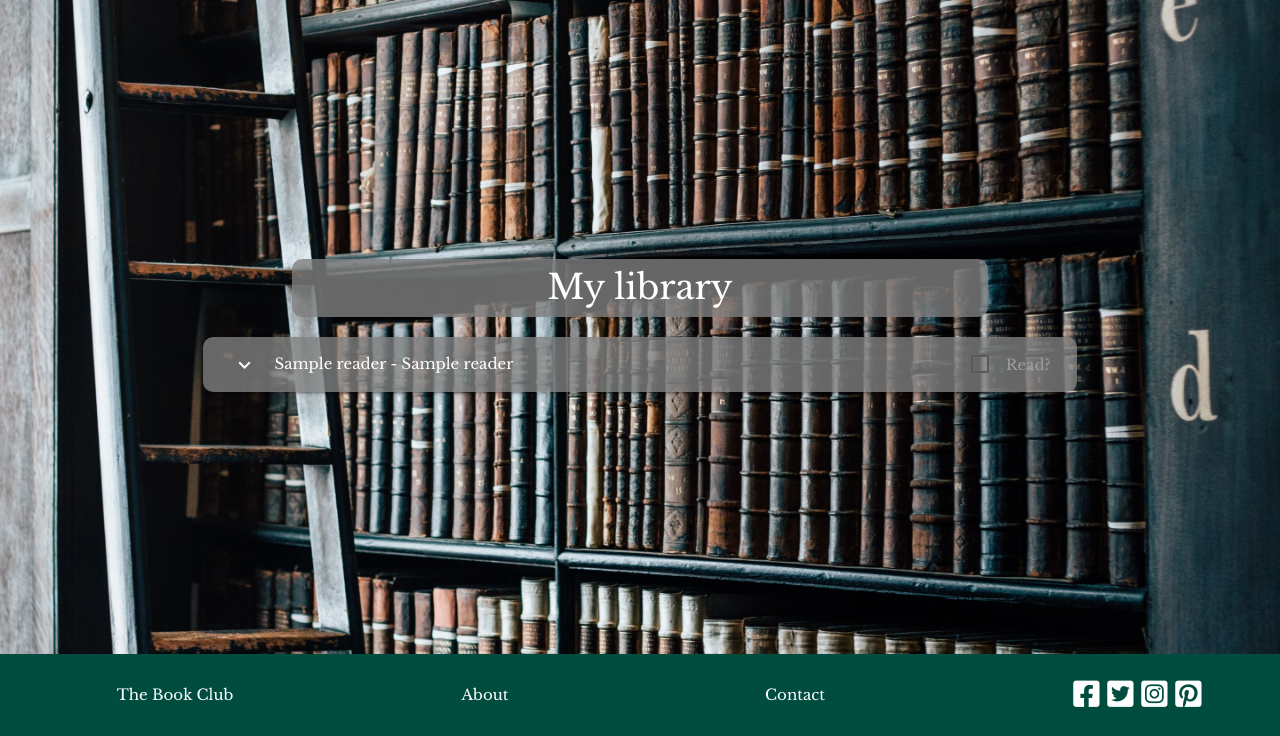
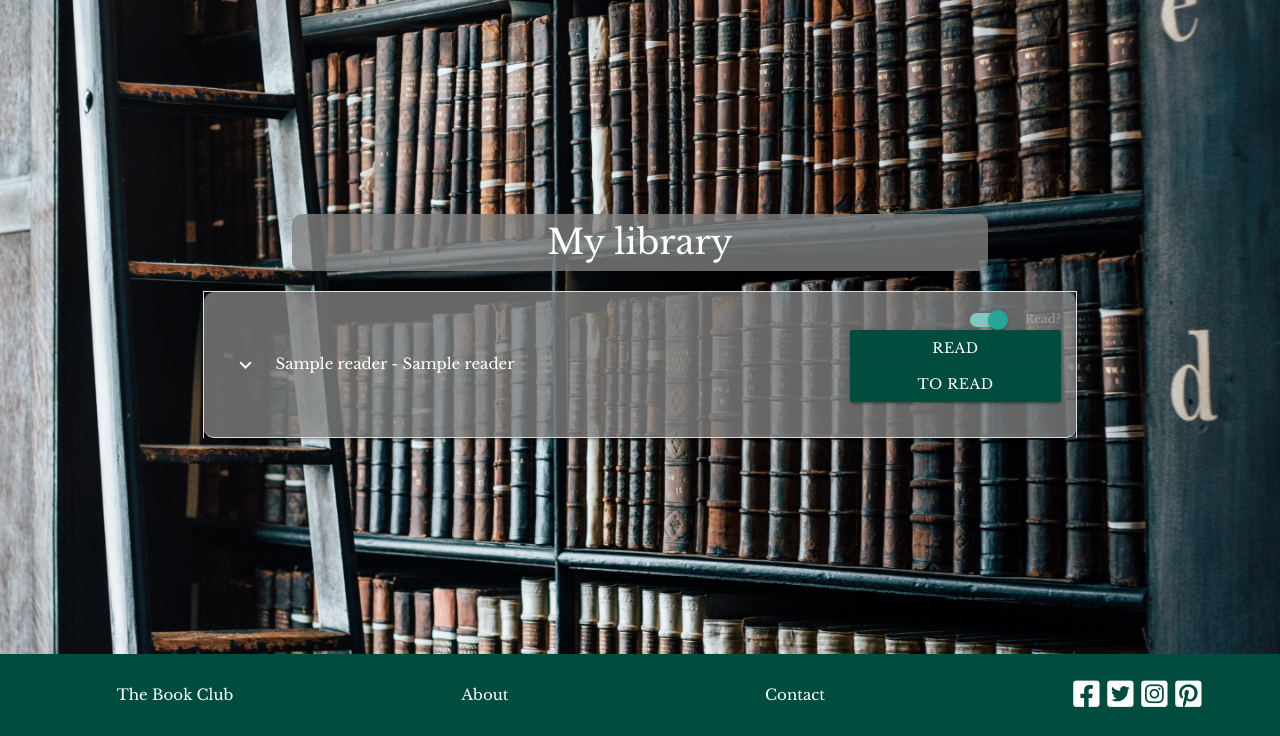
Before and after one commit to benm4ckenzie/assignment-three, a Flask app: page /my_library in a window 1280 px wide. Shown: the part 64-800 px from the top of the page. Run offline with Flask 2, Linux system fonts and the light colour scheme; a database or web service that is not in the repository returns one stand-in record (values such as "Sample title"); some libraries are stand-ins or nearby versions.

Commit message:
read book and to-read functionality added to my library

```diff
--- a/app.py
+++ b/app.py
@@ -49,10 +49,15 @@ def about_page():
     return render_template('about.html')
 
 
-@app.route('/read_book/<reader_id>', methods=['POST'])
+@app.route('/read_book/<reader_id>', methods=['GET'])
 def read_book(reader_id):
-    reader = mongo.db.reader
-    reader.insert_one(request.form.to_dict())
+    mongo.db.reader.update_one({"_id": ObjectId(reader_id)}, {"$set": {"read_book": True }})
+    return redirect(url_for('mylibrary'))
+
+
+@app.route('/to_read_book/<reader_id>', methods=['GET'])
+def to_read_book(reader_id):
+    mongo.db.reader.update_one({"_id": ObjectId(reader_id)}, {"$set": {"read_book": False }})
     return redirect(url_for('mylibrary'))
 
 
--- a/templates/enquiryreturn.html
+++ /dev/null
@@ -1,4 +0,0 @@
-{% extends 'index.html' %}
-{% block content %}
-
-{% endblock %}
--- a/templates/mylibrary.html
+++ b/templates/mylibrary.html
@@ -4,24 +4,46 @@
 	<h4 class="center-align heading-box white-text">My library</h4>
 	<div class="row">
 		<form class="col s12">
-			<ul id="book-box" class="collapsible" style="margin: 0px;">
+			<ul id="mylibrary-header" class="collapsible" style="margin: 0px;">
 				{% for reader in reader %}
 				<li style="margin-bottom: 2px;">
-					<div id="book-box" class="row collapsible-header text-box" style="margin: 0px;">
+					<div id="book-header" class="row collapsible-header text-box" style="margin: 0px;">
 						<div class="white-text col s9 valign-wrapper">
 							<i class="material-icons">expand_more</i>
 							<p style="margin: 0px;">{{reader.book_title}} - {{reader.author_name}}</p>
 						</div>
 						<div class="col s3 right-align" style="margin: 0px;">
-							<div class="switch right-align">
-						<label>
-                            <input id="read_book" name="read_book" href="{{url_for('read_book', reader_id=reader._id)}}" type="checkbox"/>
-                            <span>Read?</span>
-                        </label>
-					</div>
+						        <div class="row">
+			<div class="switch">
+<label>
+                    {% if reader.read_book %}
+                    <input id="read_book" name="read_book" type="checkbox" checked>
+                    {% else %}
+                    <input id="read_book" name="read_book" type="checkbox">
+                    {% endif %}
+                    <span class="lever"></span>
+                    Read?
+                </label>
+
+<div class="switch right-align">
+							<a href="{{url_for('read_book', reader_id=reader._id)}}"
+						class="waves-effect waves-light btn btn_med teal darken-4 col s12">Read</a>
+						</div>
+                        <div class="switch right-align">
+							<a href="{{url_for('to_read_book', reader_id=reader._id)}}"
+						class="waves-effect waves-light btn btn_med teal darken-4 col s12">To read</a>
+						</div>
+
+
+			</div>
+		</div>
+
+
+
+
 						</div>
 					</div>
-					<div id="book-box" class="row collapsible-body text-box white-text" style="margin: 0px;">
+					<div id="mylibrary-book-detail" class="row collapsible-body text-box white-text" style="margin: 0px;">
 						<div class="col s6">
 							<span>
                             <strong>Genre:</strong> {{reader.genre_name}}
```
